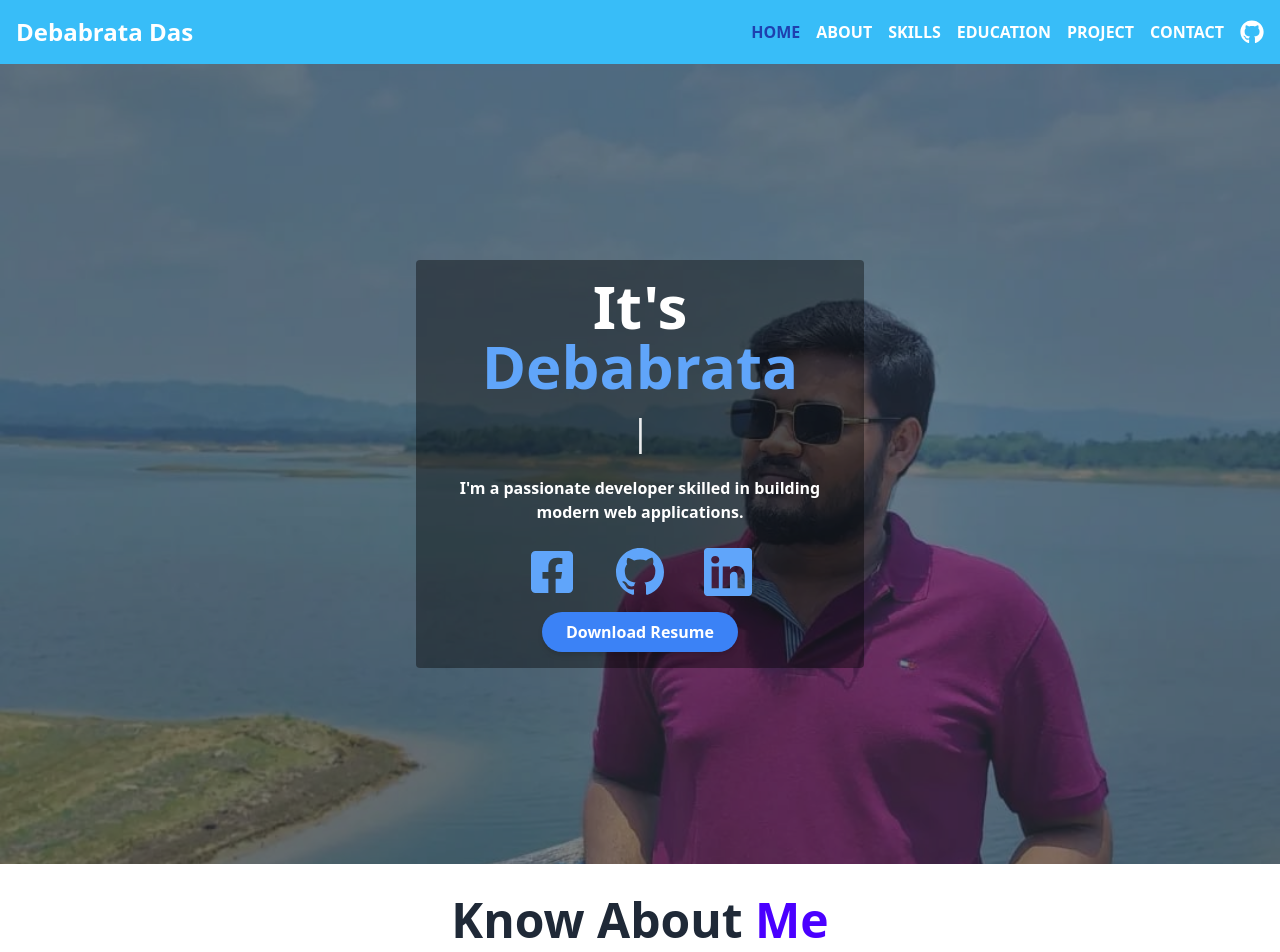
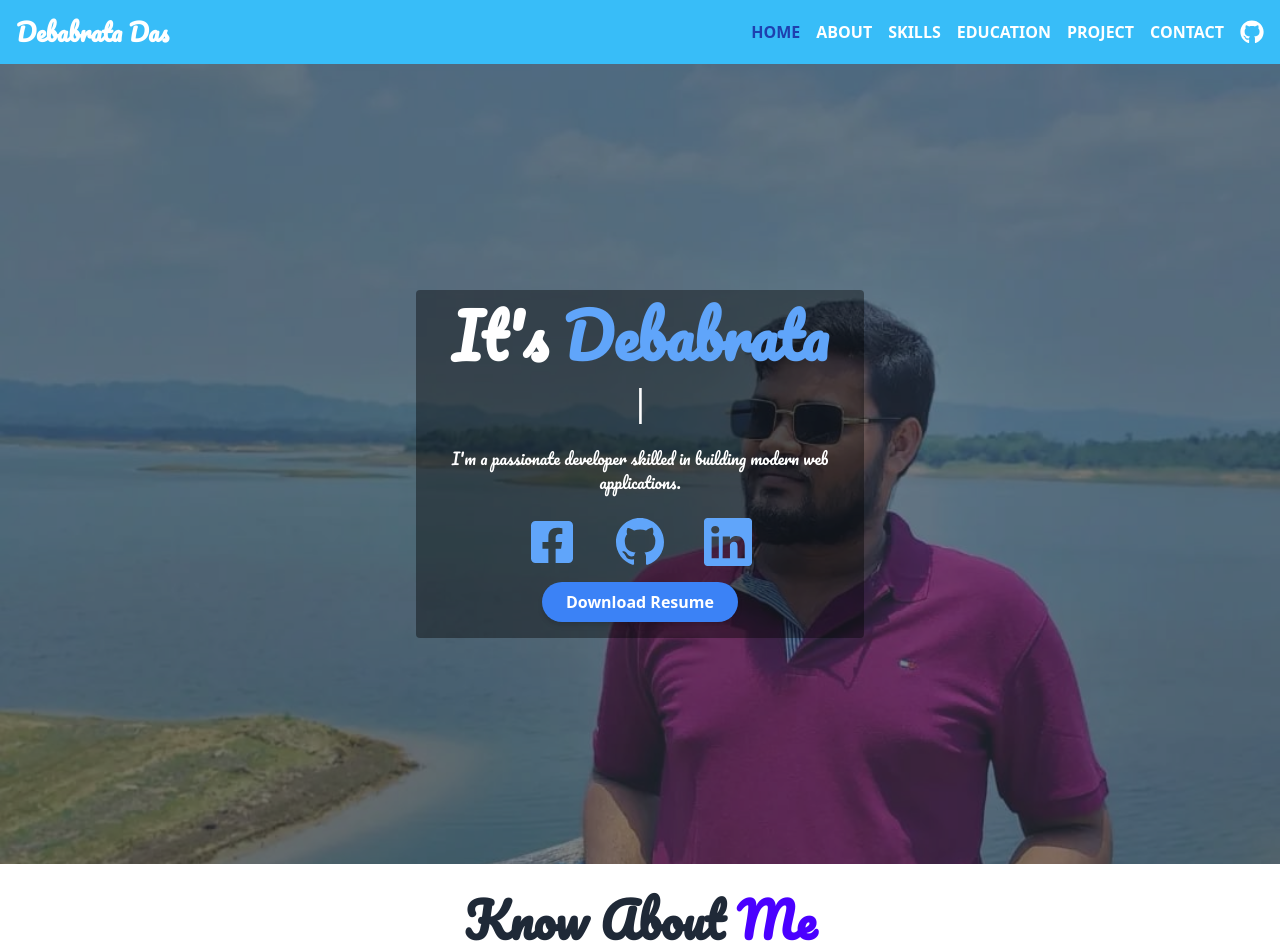
Before and after one commit to debabrata101/my-portfoliyo, a React (Vite) app: page / in a window 1280 px wide. Shown: the top 952 px of the page. Built offline with nearby package versions, Linux system fonts and the light colour scheme.

Commit message:
add font

```diff
--- a/index.html
+++ b/index.html
@@ -3,8 +3,9 @@
   <head>
     <meta charset="UTF-8" />
     <link rel="icon" type="image/png" href="./src/assets/LOGO.png" />
+    <link href="https://fonts.googleapis.com/css2?family=Pacifico&display=swap" rel="stylesheet">
     <meta name="viewport" content="width=device-width, initial-scale=1.0" />
-    <title>Debabrata Das</title>
+    <title >Debabrata Das</title>
   </head>
   <body>
     <div id="root"></div>
--- a/src/Page/About.jsx
+++ b/src/Page/About.jsx
@@ -8,7 +8,7 @@ const About = () => {
   return (
     <>
       <div>
-        <h2 className="text-5xl text-center mt-8 font-bold ">
+        <h2 className="text-5xl text-center mt-8 font-bold font-pacifico">
           Know About <span className="text-primary">Me</span>
         </h2>
      <hr className=" border border-spacing-5 h-2 w-96 mt-4 bg-blue-500 mx-auto" ></hr>
--- a/src/Page/Contuct.jsx
+++ b/src/Page/Contuct.jsx
@@ -34,7 +34,7 @@ const Contuct = () => {
   return (
     <>
       <div>
-        <h2 className="text-5xl text-center   mt-8 font-bold ">
+        <h2 className="text-5xl text-center   mt-8 font-bold font-pacifico">
           CONTACT <span className="text-primary">WITH ME</span>
         </h2>
         <hr className=" border border-spacing-5 h-2 w-96 mt-4 bg-blue-500 mx-auto" ></hr>
--- a/src/Page/Education.jsx
+++ b/src/Page/Education.jsx
@@ -36,7 +36,7 @@ const Education = () => {
 
     >
       <div>
-        <h2 className="text-5xl text-center mt-8 mb-6 font-bold">
+        <h2 className="text-5xl text-center mt-8 mb-6 font-bold font-pacifico">
           MY <span className="text-primary">EDUCATION</span>
         </h2>
         <hr className=" border border-spacing-5 h-2 w-96 mt-4 bg-blue-500 mx-auto" ></hr>
--- a/src/Page/Home.jsx
+++ b/src/Page/Home.jsx
@@ -1,6 +1,7 @@
 import Banner from "../share/Banner";
 import About from "./About";
 import Contact from "./Contuct";
+import Project from "./Project";
 import Skils from "./Skils";
 
 
@@ -10,6 +11,7 @@ const Home = () => {
     <Banner/>
     <About/>
     <Skils/>
+    <Project/>
     <Contact/>
    </div>
   );
--- a/src/Page/Project.jsx
+++ b/src/Page/Project.jsx
@@ -12,13 +12,15 @@ const Project = () => {
     },
   ];
   return (
+    <>
+      <div>
+        <h2 className="text-5xl text-center mt-8 font-bold font-pacifico ">
+          My <span className="text-primary ">Project</span>
+        </h2>
+        <hr className=" border border-spacing-5 h-2 w-96 mt-4 bg-blue-500 mx-auto"></hr>
+      </div>
       <div className="grid grid-cols-1 md:grid-cols-3 gap-8 m-20 mb-10 rounded text-black">
-      <div
-        className="card card-compact w-96 shadow-2xl "
-        style={{
-          boxShadow: "0px 4px 20px rgb(96, 235, 230)",
-        }}
-      >
+        <div className="card card-compact w-96 shadow-2xl shadow-slate-500 ">
           {ProjectData.map((project, index) => (
             <div key={index} className="">
               <figure className="relative">
@@ -38,10 +40,16 @@ const Project = () => {
                   {project.Name}
                 </h2>
                 <div className="card-actions justify-between">
-                <Link to={project.client} className="btn btn-outline h-5 w-28 hover:bg-blue-600 font-bold">
+                  <Link
+                    to={project.client}
+                    className="btn btn-outline w-28 hover:bg-blue-600 font-bold"
+                  >
                     Client
                   </Link>
-                <Link to={project.server} className="btn btn-outline h-5 w-28 hover:bg-blue-600 font-bold">
+                  <Link
+                    to={project.server}
+                    className="btn btn-outline w-28 hover:bg-blue-600 font-bold"
+                  >
                     Server
                   </Link>
                 </div>
@@ -50,6 +58,7 @@ const Project = () => {
           ))}
         </div>
       </div>
+    </>
   );
 };
 
--- a/src/Page/Skils.jsx
+++ b/src/Page/Skils.jsx
@@ -38,7 +38,7 @@ const Skills = () => {
   return (
     <div className="flex flex-col items-center justify-center">
       <div>
-        <h2 className="text-5xl text-center mt-8 font-bold">
+        <h2 className="text-5xl text-center mt-8 font-bold font-pacifico">
           MY <span className="text-primary">SKILLS</span>
         </h2>
         <hr className=" border border-spacing-5 h-2 w-96 mt-4 bg-blue-500 mx-auto" ></hr>
--- a/src/index.css
+++ b/src/index.css
@@ -1,6 +1,8 @@
 @tailwind base;
 @tailwind components;
 @tailwind utilities;
+@import url('https://fonts.googleapis.com/css2?family=Pacifico&display=swap');
+
 .skillContainer img {
   width: 400px;
   height: 250px;
--- a/src/share/Banner.jsx
+++ b/src/share/Banner.jsx
@@ -15,7 +15,7 @@ const Banner = () => {
         <div className="hero-overlay bg-opacity-60"></div>
         <div className="hero-content text-center text-neutral-content">
           <div className="max-w-md bg-black text-white  bg-opacity-40  rounded p-4">
-            <h1 className="text-4xl md:text-6xl font-bold mb-4">
+            <h1 className="text-4xl md:text-6xl font-bold font-pacifico mb-4">
               It's <span className="text-blue-400">Debabrata</span>
             </h1>
             <div className="text-2xl md:text-4xl mb-6">
@@ -31,7 +31,7 @@ const Banner = () => {
                 }}
               />
             </div>
-            <p className="max-w-xl mx-auto font-bold mb-6">
+            <p className="max-w-xl mx-auto font-pacifico mb-6">
               I'm a passionate developer skilled in building modern web
               applications.
             </p>
--- a/src/share/Navbar.jsx
+++ b/src/share/Navbar.jsx
@@ -20,7 +20,7 @@ const Navbar = () => {
   return (
     <nav className="bg-sky-400 p-4">
       <div className="container mx-auto flex justify-between items-center">
-        <div className="text-white text-2xl font-bold">
+        <div className="text-white text-2xl font-bold font-pacifico">
           Debabrata Das
         </div>
         <div className="hidden md:flex items-center space-x-4">
--- a/tailwind.config.js
+++ b/tailwind.config.js
@@ -3,7 +3,11 @@
 export default {
   content: ["./index.html", "./src/**/*.{js,ts,jsx,tsx}"],
   theme: {
-    extend: {},
+    extend: {
+      fontFamily: {
+        pacifico: ['Pacifico', 'cursive'],
+      },
+    },
   },
   plugins: [require("daisyui")],
 };
```
Lines whose indentation alone changed are shown as unchanged.
